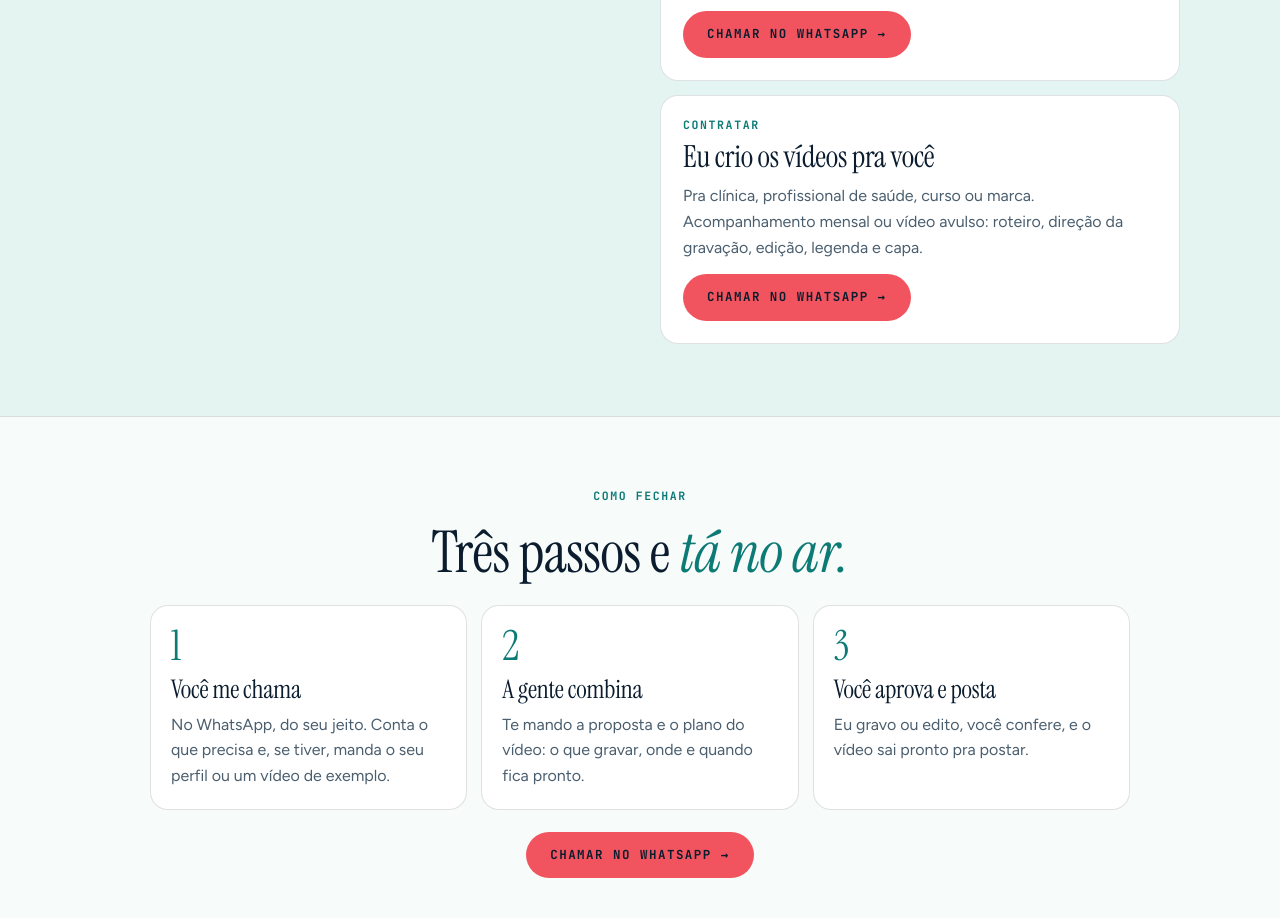
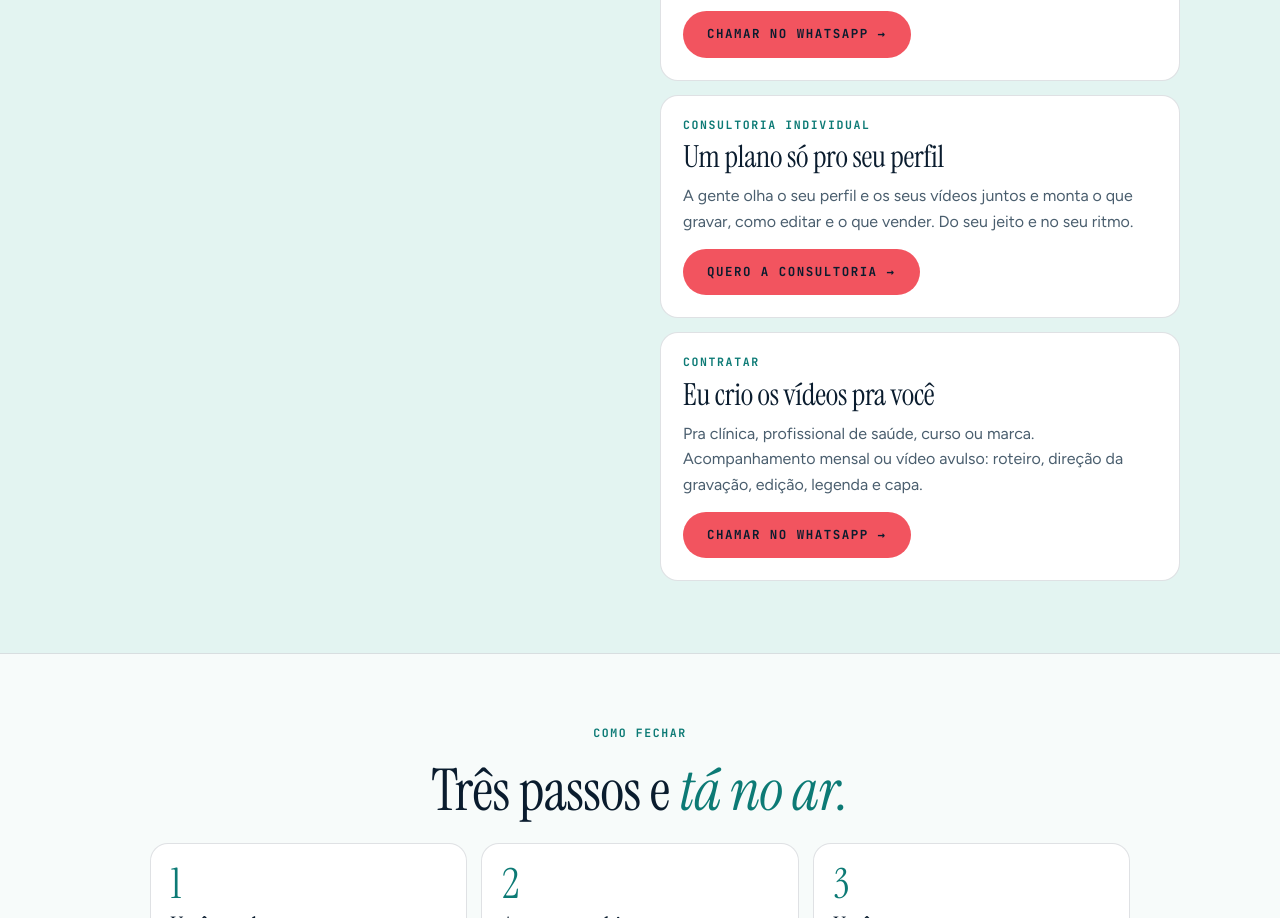
Before and after one commit to jhonnesvictor-beep/jvdafisio, a plain HTML site: page index.html in a window 1280 px wide. Shown: the part 5956-6874 px from the top of the page. Drawn offline with Linux system fonts and the light colour scheme.

Commit message:
Atualiza a página

```diff
--- a/index.html
+++ b/index.html
@@ -457,6 +457,12 @@ footer .miolo { display: flex; flex-wrap: wrap; justify-content: space-between;
         <a class="btn" href="https://wa.me/5538999997025?text=Oi%2C%20Jo%C3%A3o%21%20Vi%20sua%20p%C3%A1gina%20e%20quero%20aprender%20a%20ganhar%20dinheiro%20com%20meu%20perfil." target="_blank" rel="noopener">Chamar no WhatsApp →</a>
       </div>
       <div class="oferta">
+        <span class="olho">Consultoria individual</span>
+        <h3>Um plano só pro seu perfil</h3>
+        <p>A gente olha o seu perfil e os seus vídeos juntos e monta o que gravar, como editar e o que vender. Do seu jeito e no seu ritmo.</p>
+        <a class="btn" href="https://wa.me/5538999997025?text=Oi%2C%20Jo%C3%A3o%21%20Vi%20sua%20p%C3%A1gina%20e%20quero%20saber%20da%20consultoria%20individual." target="_blank" rel="noopener">Quero a consultoria →</a>
+      </div>
+      <div class="oferta">
         <span class="olho">Contratar</span>
         <h3>Eu crio os vídeos pra você</h3>
         <p>Pra clínica, profissional de saúde, curso ou marca. Acompanhamento mensal ou vídeo avulso: roteiro, direção da gravação, edição, legenda e capa.</p>
```
